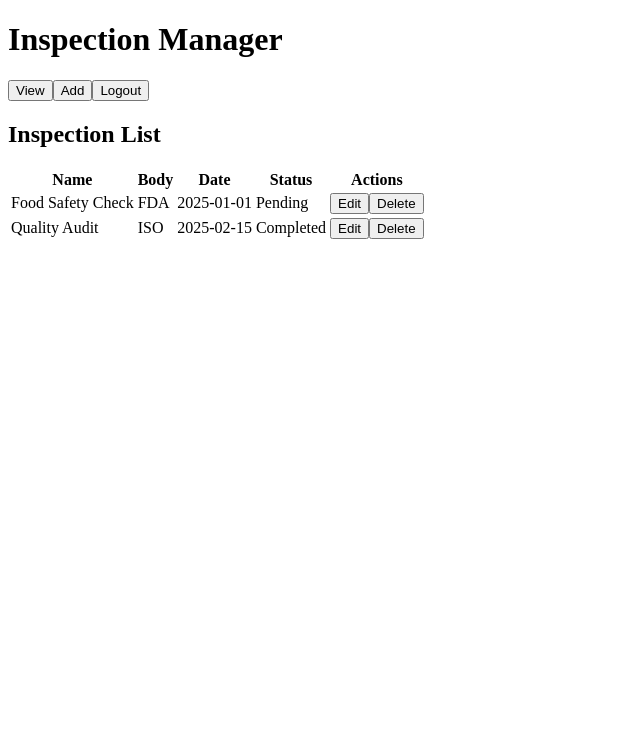
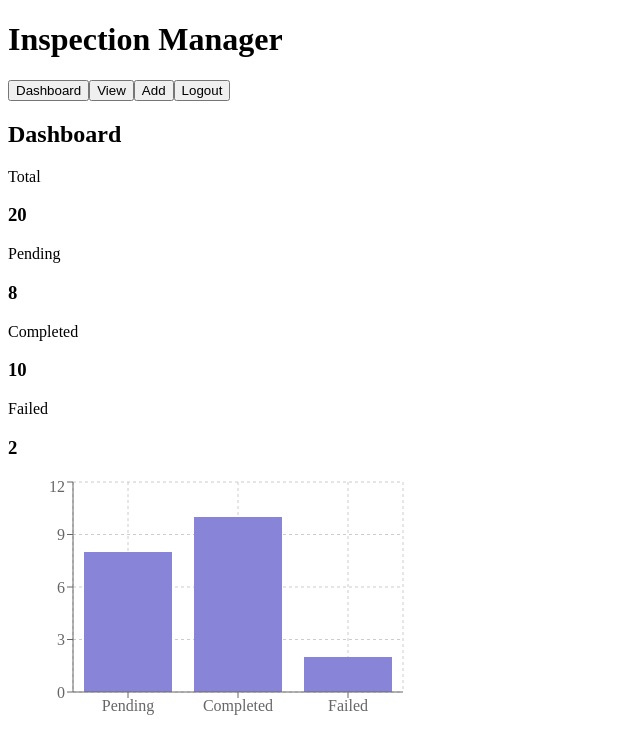
Before and after one commit to tecsxpert/regulatory-inspection-manager, a React app in the folder frontend/: page / in a window 1280 px wide. Both pictures are taken after typing "name@example.com", "Sample123" into the empty fields and a click on the button "Login". Shown: the top 754 px of the page, without its empty margins (0-640 px from the left). Built offline with nearby package versions, Linux system fonts and the light colour scheme; the HTML template or start-up script is replaced by a standard one.

Commit message:
Day 6 — Dashboard navigation integrated

```diff
--- a/frontend/package.json
+++ b/frontend/package.json
@@ -12,7 +12,8 @@
   "dependencies": {
     "axios": "^1.15.2",
     "react": "^19.2.5",
-    "react-dom": "^19.2.5"
+    "react-dom": "^19.2.5",
+    "recharts": "^3.8.1"
   },
   "devDependencies": {
     "@eslint/js": "^10.0.1",
--- a/frontend/src/App.jsx
+++ b/frontend/src/App.jsx
@@ -1,6 +1,7 @@
 import { useState } from "react";
 import InspectionList from "./pages/InspectionList";
 import AddInspection from "./pages/AddInspection";
+import Dashboard from "./pages/Dashboard";
 import Login from "./pages/Login";
 import ProtectedRoute from "./auth/ProtectedRoute";
 import { useAuth } from "./auth/AuthContext";
@@ -8,7 +9,8 @@ import { useAuth } from "./auth/AuthContext";
 function App() {
   const { user, logout } = useAuth();
 
-  const [page, setPage] = useState("list");
+  // 👉 Default page = dashboard after login
+  const [page, setPage] = useState("dashboard");
   const [selectedInspection, setSelectedInspection] = useState(null);
 
   const handleEdit = (item) => {
@@ -16,6 +18,7 @@ function App() {
     setPage("add");
   };
 
+  // 👉 If not logged in → show login page
   if (!user) {
     return <Login />;
   }
@@ -23,36 +26,55 @@ function App() {
   return (
     <div className="min-h-screen bg-gray-100">
       {/* Navbar */}
-      <div className="bg-white shadow p-4 flex justify-between">
+      <div className="bg-white shadow p-4 flex justify-between items-center">
         <h1 className="text-xl font-bold">Inspection Manager</h1>
 
         <div className="flex gap-3">
           <button
-            onClick={() => setPage("list")}
-            className="bg-blue-500 text-white px-3 py-1 rounded"
+            onClick={() => setPage("dashboard")}
+            className="bg-purple-500 hover:bg-purple-600 text-white px-3 py-1 rounded"
+          >
+            Dashboard
+          </button>
+
+          <button
+            onClick={() => {
+              setPage("list");
+              setSelectedInspection(null);
+            }}
+            className="bg-blue-500 hover:bg-blue-600 text-white px-3 py-1 rounded"
           >
             View
           </button>
 
           <button
-            onClick={() => setPage("add")}
-            className="bg-green-500 text-white px-3 py-1 rounded"
+            onClick={() => {
+              setPage("add");
+              setSelectedInspection(null);
+            }}
+            className="bg-green-500 hover:bg-green-600 text-white px-3 py-1 rounded"
           >
             Add
           </button>
 
           <button
             onClick={logout}
-            className="bg-red-500 text-white px-3 py-1 rounded"
+            className="bg-red-500 hover:bg-red-600 text-white px-3 py-1 rounded"
           >
             Logout
           </button>
         </div>
       </div>
 
+      {/* Content */}
       <div className="p-6">
         <ProtectedRoute>
-          {page === "list" && <InspectionList onEdit={handleEdit} />}
+          {page === "dashboard" && <Dashboard />}
+
+          {page === "list" && (
+            <InspectionList onEdit={handleEdit} />
+          )}
+
           {page === "add" && (
             <AddInspection
               selectedInspection={selectedInspection}
--- /dev/null
+++ b/frontend/src/pages/Dashboard.jsx
@@ -0,0 +1,66 @@
+import {
+  BarChart,
+  Bar,
+  XAxis,
+  YAxis,
+  Tooltip,
+  CartesianGrid,
+} from "recharts";
+
+function Dashboard() {
+  // ✅ Mock data
+  const stats = {
+    total: 20,
+    pending: 8,
+    completed: 10,
+    failed: 2,
+  };
+
+  const chartData = [
+    { name: "Pending", value: 8 },
+    { name: "Completed", value: 10 },
+    { name: "Failed", value: 2 },
+  ];
+
+  return (
+    <div>
+      <h2 className="text-2xl font-bold mb-4">Dashboard</h2>
+
+      {/* KPI Cards */}
+      <div className="grid grid-cols-4 gap-4 mb-6">
+        <div className="bg-white p-4 shadow rounded">
+          <p>Total</p>
+          <h3 className="text-xl">{stats.total}</h3>
+        </div>
+
+        <div className="bg-yellow-100 p-4 shadow rounded">
+          <p>Pending</p>
+          <h3 className="text-xl">{stats.pending}</h3>
+        </div>
+
+        <div className="bg-green-100 p-4 shadow rounded">
+          <p>Completed</p>
+          <h3 className="text-xl">{stats.completed}</h3>
+        </div>
+
+        <div className="bg-red-100 p-4 shadow rounded">
+          <p>Failed</p>
+          <h3 className="text-xl">{stats.failed}</h3>
+        </div>
+      </div>
+
+      {/* Chart */}
+      <div className="bg-white p-4 shadow rounded">
+        <BarChart width={400} height={250} data={chartData}>
+          <CartesianGrid strokeDasharray="3 3" />
+          <XAxis dataKey="name" />
+          <YAxis />
+          <Tooltip />
+          <Bar dataKey="value" fill="#8884d8" />
+        </BarChart>
+      </div>
+    </div>
+  );
+}
+
+export default Dashboard;
```
Also changed, not shown: 1 other file (tests, documents, lock files or other folders).
